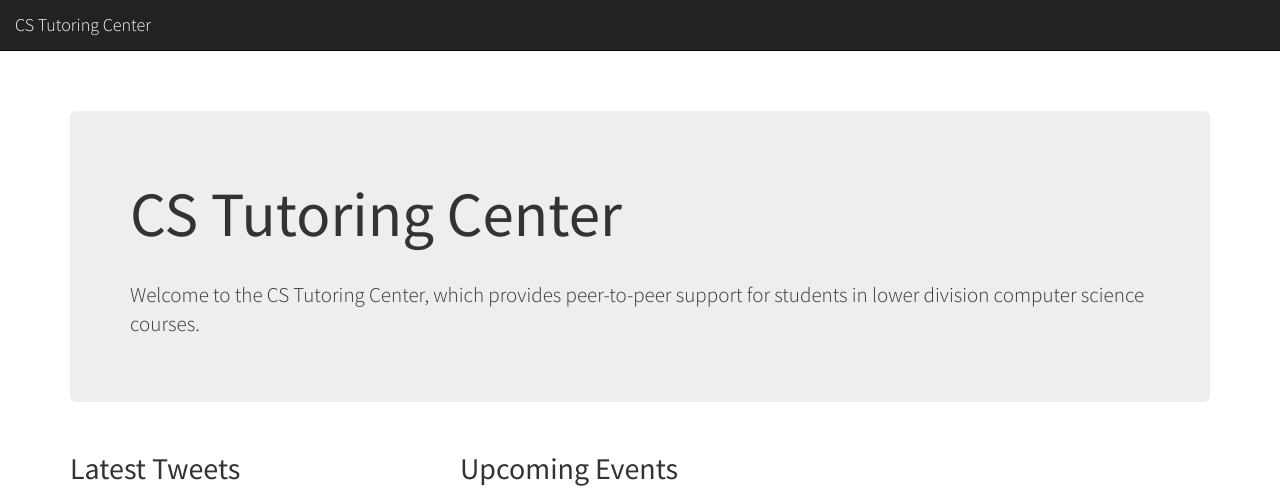
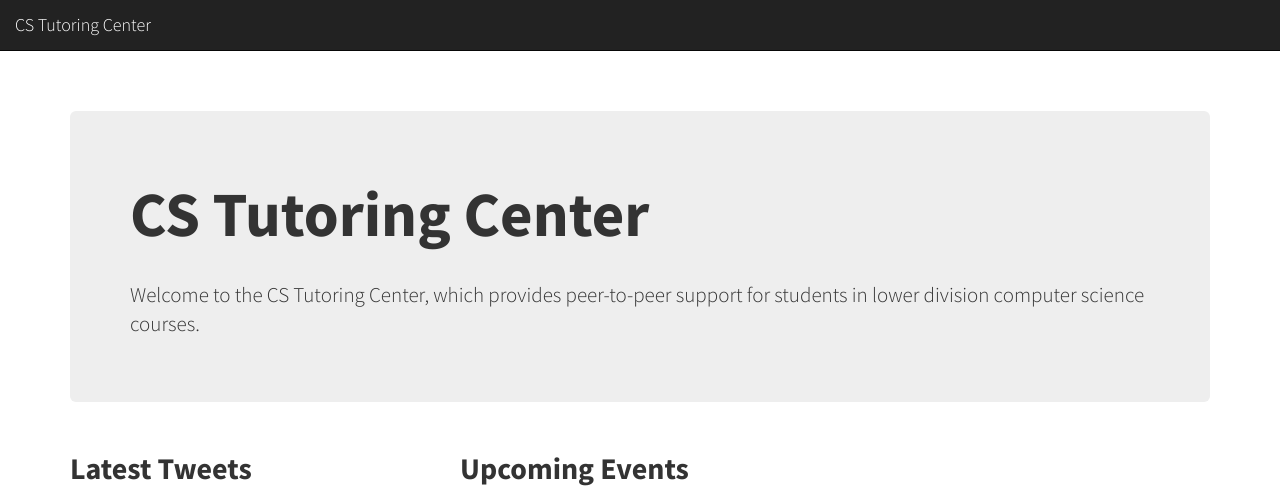
Before and after one commit to CSTutors/CSTutors.github.io, a Jekyll site: the page built from index.html, in a window 1280 px wide. Shown: the top 495 px of the page. Built offline with Jekyll 4.4.1, drawn with Linux system fonts in a browser that asks for light colours; nearby versions of some CDN libraries; comment, search, counter and statistics services are not loaded; grey boxes are pictures that could not be loaded.

Commit message:
Fixed header font.

```diff
--- a/css/cstutors.css
+++ b/css/cstutors.css
@@ -4,6 +4,11 @@
 body {
   font-family: "Source Sans Pro", sans-serif;
   font-size: 15px;
+}
+
+h1, h2, h3, h4, h5, h6 {
+  font-family: "Source Sans Pro", sans-serif;
+  font-weight: 700;
 }
 
 .lead {
```
Also changed, not shown: 1 other file.
